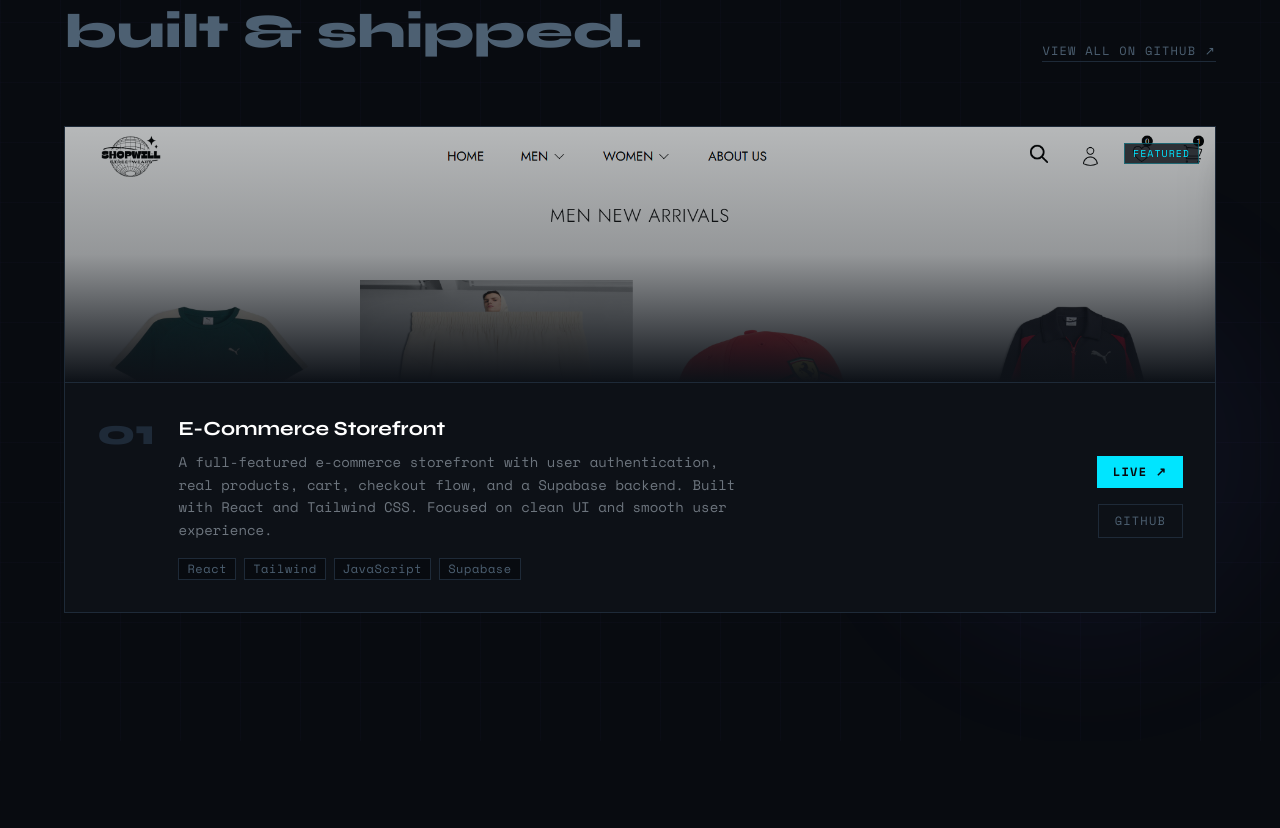
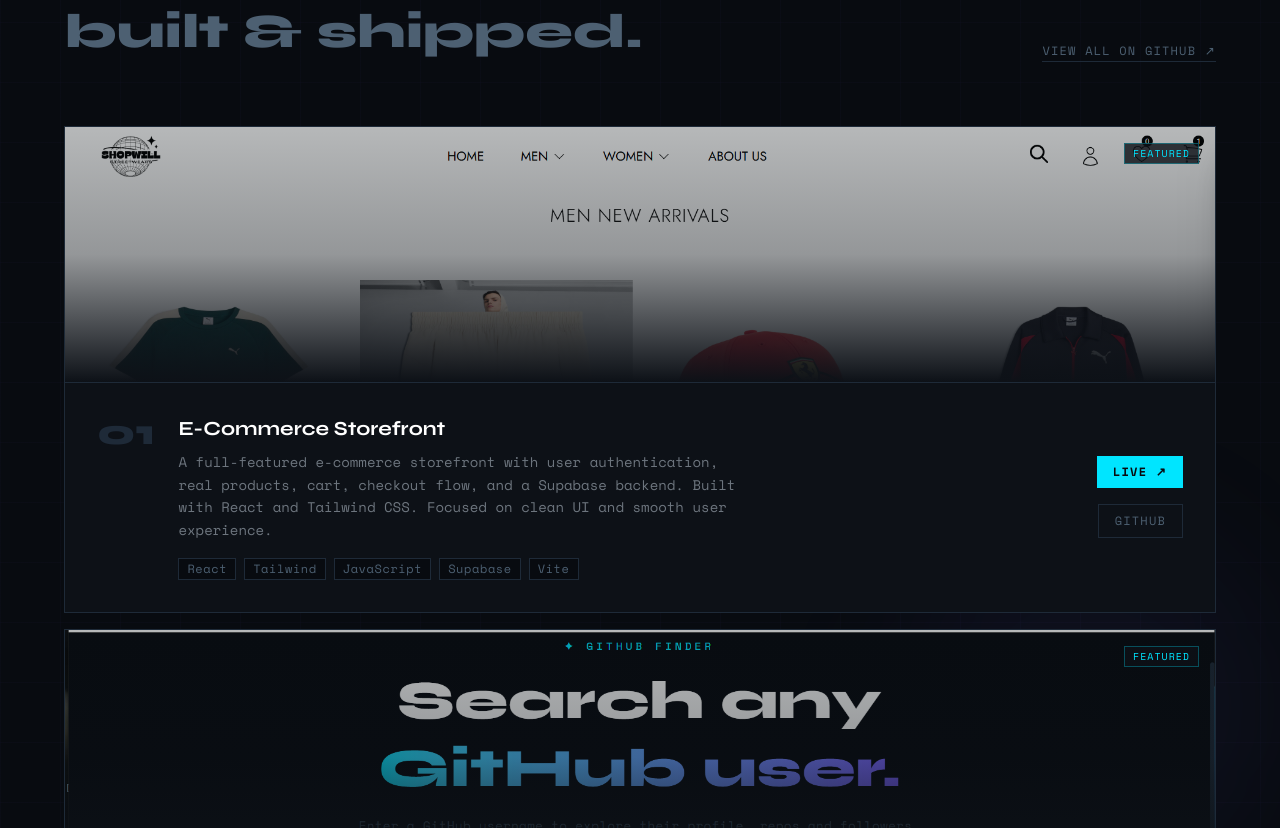
Before and after one commit to chukwumnomso/my-portfolio, a React (Vite) app: page / in a window 1280 px wide. Shown: the part 1972-2800 px from the top of the page. Built offline with nearby package versions, Linux system fonts and the light colour scheme.

Commit message:
update: new project added

```diff
--- a/src/components/About.jsx
+++ b/src/components/About.jsx
@@ -1,6 +1,6 @@
 const stats = [
   { value: "1+", label: "Years Experience" },
-  { value: "1", label: "Project Shipped" },
+  { value: "2", label: "Projects Shipped" },
   { value: "100%", label: "Passion for UI" },
   { value: "∞", label: "Will to Learn" },
 ];
--- a/src/components/Projects.jsx
+++ b/src/components/Projects.jsx
@@ -1,4 +1,5 @@
 import ecommerce from "../assets/ecommerce.png";
+import githubFinder from "../assets/githubfinder.png";
 
 const projects = [
   {
@@ -7,9 +8,20 @@ const projects = [
     image: ecommerce,
     description:
       "A full-featured e-commerce storefront with user authentication, real products, cart, checkout flow, and a Supabase backend. Built with React and Tailwind CSS. Focused on clean UI and smooth user experience.",
-    tags: ["React", "Tailwind", "JavaScript", "Supabase"],
+    tags: ["React", "Tailwind", "JavaScript", "Supabase", "Vite"],
     live: "https://shopwillstore.vercel.app",
     github: "https://github.com/chukwumnomso/shopwill-V2",
+    featured: true,
+  },
+  {
+    number: "02",
+    title: "GitHub Repo finder",
+    image: githubFinder,
+    description:
+      "A developer tool that lets you search any GitHub username and instantly view their profile stats, top repositories sorted by stars, programming languages and followers. Built with React and the GitHub REST API.",
+    tags: ["React", "Tailwind", "JavaScript", "GitHub API", "Vite"],
+    live: "https://githubrepo-finder.vercel.app",
+    github: "https://github.com/chukwumnomso/github-finder",
     featured: true,
   },
 ];
```
Also changed, not shown: src/assets/githubfinder.png (added).
